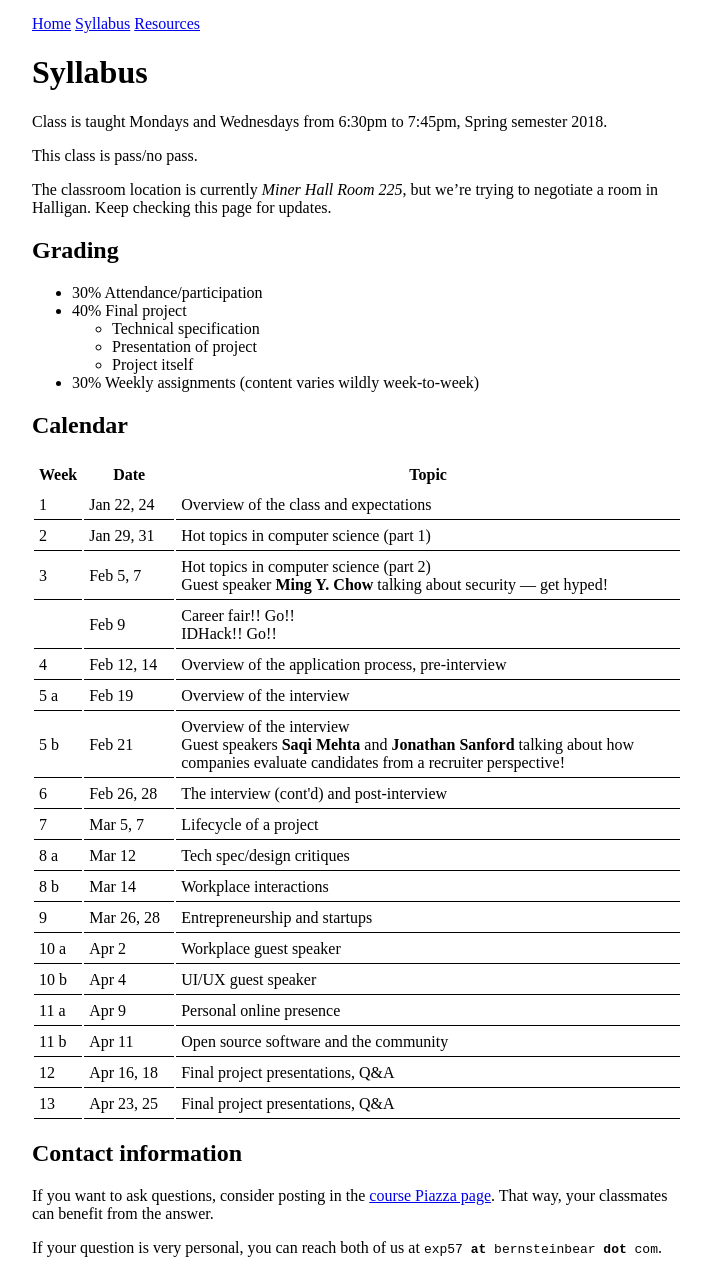
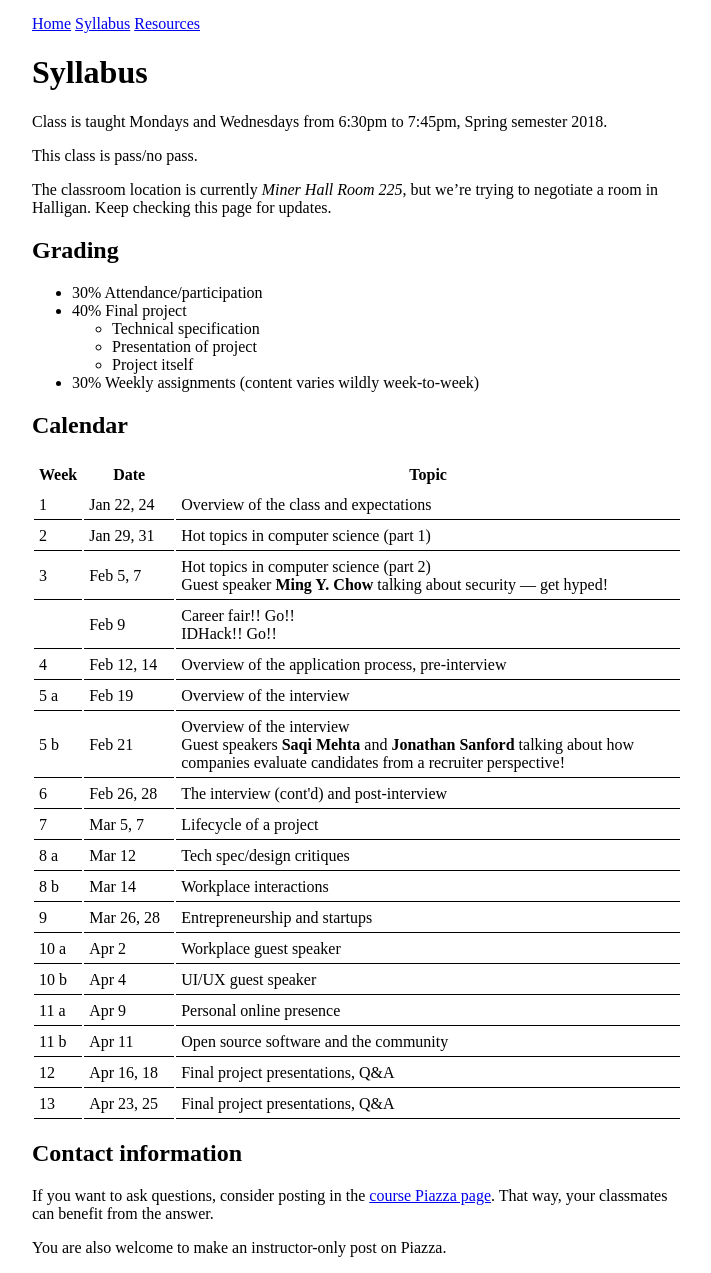
Before and after one commit to tekknolagi/excollege, a Jekyll site: the page built from syllabus.md, in a window 1280 px wide. Shown: the whole page, without its empty margins (16-727 px from the left). Built offline with Jekyll 4.4.1, drawn with Linux system fonts in a browser that asks for light colours.

Commit message:
Fix syllabus wording

```diff
--- a/syllabus.md
+++ b/syllabus.md
@@ -137,7 +137,6 @@ negotiate a room in Halligan. Keep checking this page for updates.
 If you want to ask questions, consider posting in the [course Piazza
 page][piazza]. That way, your classmates can benefit from the answer.
 
-If your question is very personal, you can reach both of us at <code>exp57
-<b>at</b> bernsteinbear <b>dot</b> com</code>.
+You are also welcome to make an instructor-only post on Piazza.
 
 [piazza]: https://piazza.com/class/jb3yqa4h4rjl8
```
